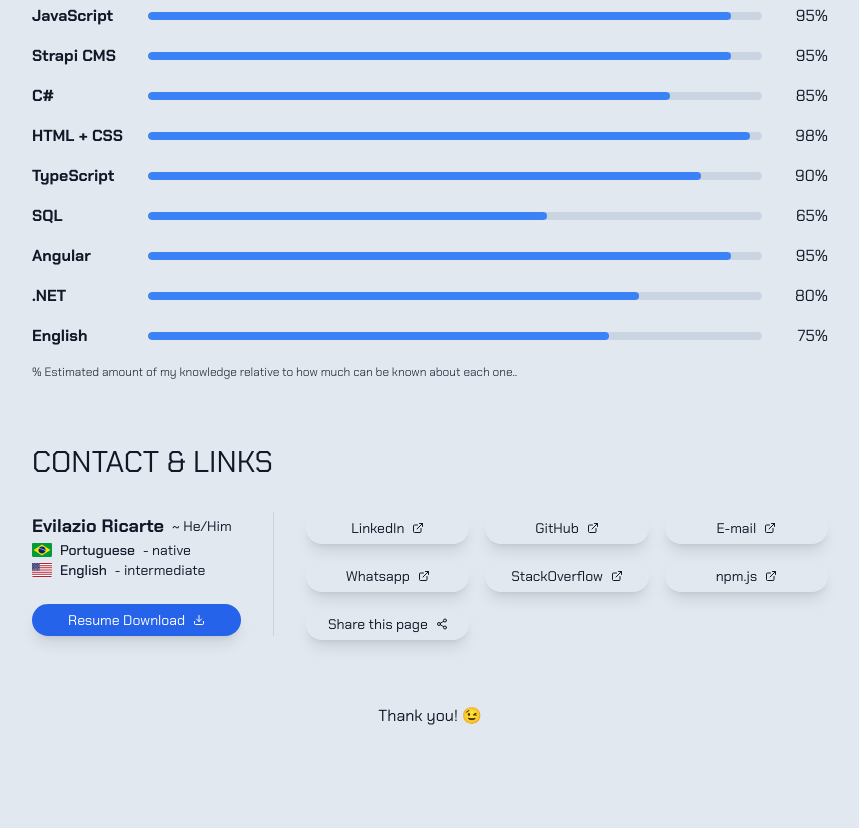
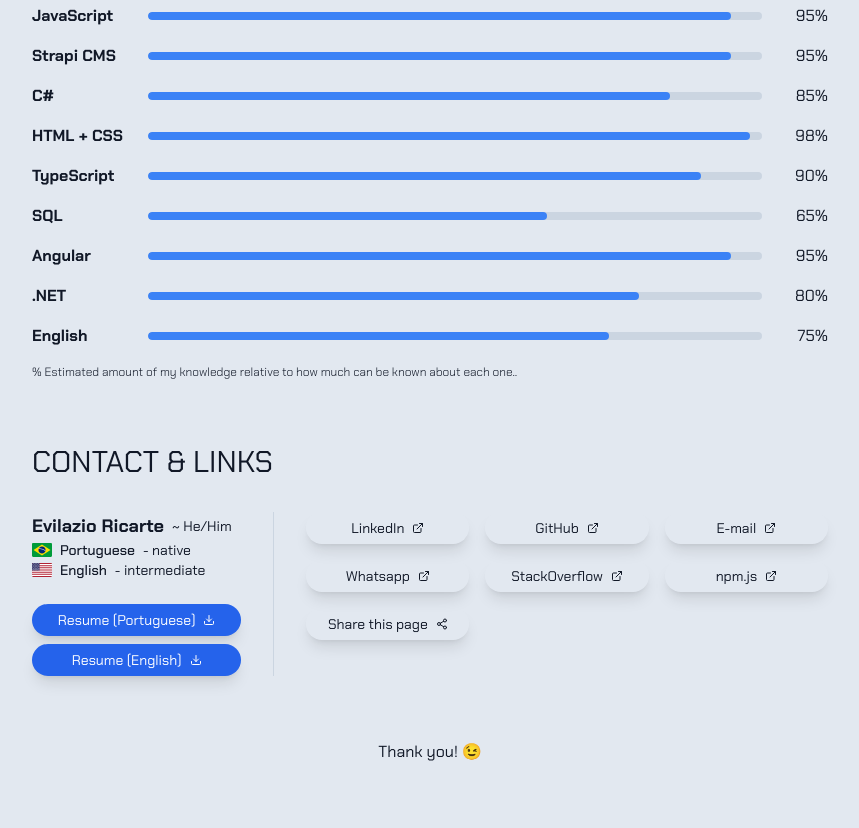
Before and after one commit to Evilazio/portfolio, a website: page index.html in a window 1280 px wide. Shown: the part 2009-2837 px from the top of the page, without its empty margins (210-1069 px from the left). Before the commit the page ends 2801 px from the top, so only its background shows below. Drawn offline with nearby package versions, Linux system fonts and the light colour scheme.

Commit message:
feature: resume download button PT and EN

```diff
--- a/index.html
+++ b/index.html
@@ -341,7 +341,13 @@
                     <a href="https://drive.google.com/file/d/1NcOCMk6UQEiKIru5jWMERiKPiI9sIgXK/view?usp=sharing"
                         target="_blank"
                         class="hover:bg-blue-600 dark:hover:bg-blue-800 w-full bg-blue-600 mt-6 text-white hover:shadow-none active:bg-emerald-400 hover:text-white justify-center text-sm transition-all flex flex-row gap-2 items-center rounded-full shadow-lg py-1 px-4">
-                        Resume Download
+                        Resume (Portuguese)
+                        <i class="w-3" icon-name="download"></i>
+                    </a>
+                    <a href="https://docs.google.com/document/d/1E9VHn28QxCYQRz3RcarfAbKUDJdASYK4cJy25_1BPe0/edit?usp=sharing"
+                        target="_blank"
+                        class="hover:bg-blue-600 dark:hover:bg-blue-800 w-full bg-blue-600 mt-2 text-white hover:shadow-none active:bg-emerald-400 hover:text-white justify-center text-sm transition-all flex flex-row gap-2 items-center rounded-full shadow-lg py-1 px-4">
+                        Resume (English)
                         <i class="w-3" icon-name="download"></i>
                     </a>
 
@@ -349,7 +355,8 @@
 
                 <div class="grid gap-4 flex-[99_99_300px] "
                     style="grid-template-columns: repeat(auto-fill, minmax(160px, 1fr)); ">
-                    <a href="https://www.linkedin.com/in/evilazio-ricarte-29ab4a1a8/" target="_blank" title="Access my LinkedIn page"
+                    <a href="https://www.linkedin.com/in/evilazio-ricarte-29ab4a1a8/" target="_blank"
+                        title="Access my LinkedIn page"
                         class="hover:bg-blue-500 dark:hover:bg-blue-800 hover:shadow-none dark:shadow-slate-800 active:bg-emerald-400 hover:text-white justify-center text-sm transition-all flex flex-row gap-2 items-center rounded-full shadow-lg py-1 px-4">
                         LinkedIn
                         <i class="w-3" icon-name="external-link"></i>
@@ -367,22 +374,24 @@
                         <i class="w-3" icon-name="external-link"></i>
 
                     </a>
-                    <a href="https://web.whatsapp.com/send/?phone=5511954464959&text=Ol%C3%A1%20Evilazio,%20vim%20pela%20sua%20pagina%20evilazio.dev."  target="_blank"  title="Talk to me on Whatsapp"
+                    <a href="https://web.whatsapp.com/send/?phone=5511954464959&text=Ol%C3%A1%20Evilazio,%20vim%20pela%20sua%20pagina%20evilazio.dev."
+                        target="_blank" title="Talk to me on Whatsapp"
                         class="hover:bg-blue-500 dark:hover:bg-blue-800 hover:shadow-none dark:shadow-slate-800 active:bg-emerald-400 hover:text-white justify-center text-sm transition-all flex flex-row gap-2 items-center rounded-full shadow-lg py-1 px-4">
                         Whatsapp
                         <i class="w-3" icon-name="external-link"></i>
                     </a>
-                    <a href="https://stackoverflow.com/users/10241693/evilazio-ricarte"  target="_blank"  title="Access my StackOverflow page"
+                    <a href="https://stackoverflow.com/users/10241693/evilazio-ricarte" target="_blank"
+                        title="Access my StackOverflow page"
                         class="hover:bg-blue-500 dark:hover:bg-blue-800 hover:shadow-none dark:shadow-slate-800 active:bg-emerald-400 hover:text-white justify-center text-sm transition-all flex flex-row gap-2 items-center rounded-full shadow-lg py-1 px-4">
                         StackOverflow
                         <i class="w-3" icon-name="external-link"></i>
                     </a>
-                    <a href="https://www.npmjs.com/~evilazio" target="_blank"  title="Access my npm.js page"
+                    <a href="https://www.npmjs.com/~evilazio" target="_blank" title="Access my npm.js page"
                         class="hover:bg-blue-500 dark:hover:bg-blue-800 hover:shadow-none dark:shadow-slate-800 active:bg-emerald-400 hover:text-white justify-center text-sm transition-all flex flex-row gap-2 items-center rounded-full shadow-lg py-1 px-4">
                         npm.js
                         <i class="w-3" icon-name="external-link"></i>
                     </a>
-                    <button  title="Share this page"
+                    <button title="Share this page"
                         class="share hover:bg-blue-500 dark:hover:bg-blue-800 hover:shadow-none dark:shadow-slate-800 active:bg-emerald-400 hover:text-white justify-center text-sm transition-all flex flex-row gap-2 items-center rounded-full shadow-lg py-1 px-4">
                         Share this page
                         <i class="w-3" icon-name="share-2"></i>
```
Also changed, not shown: output.css.
